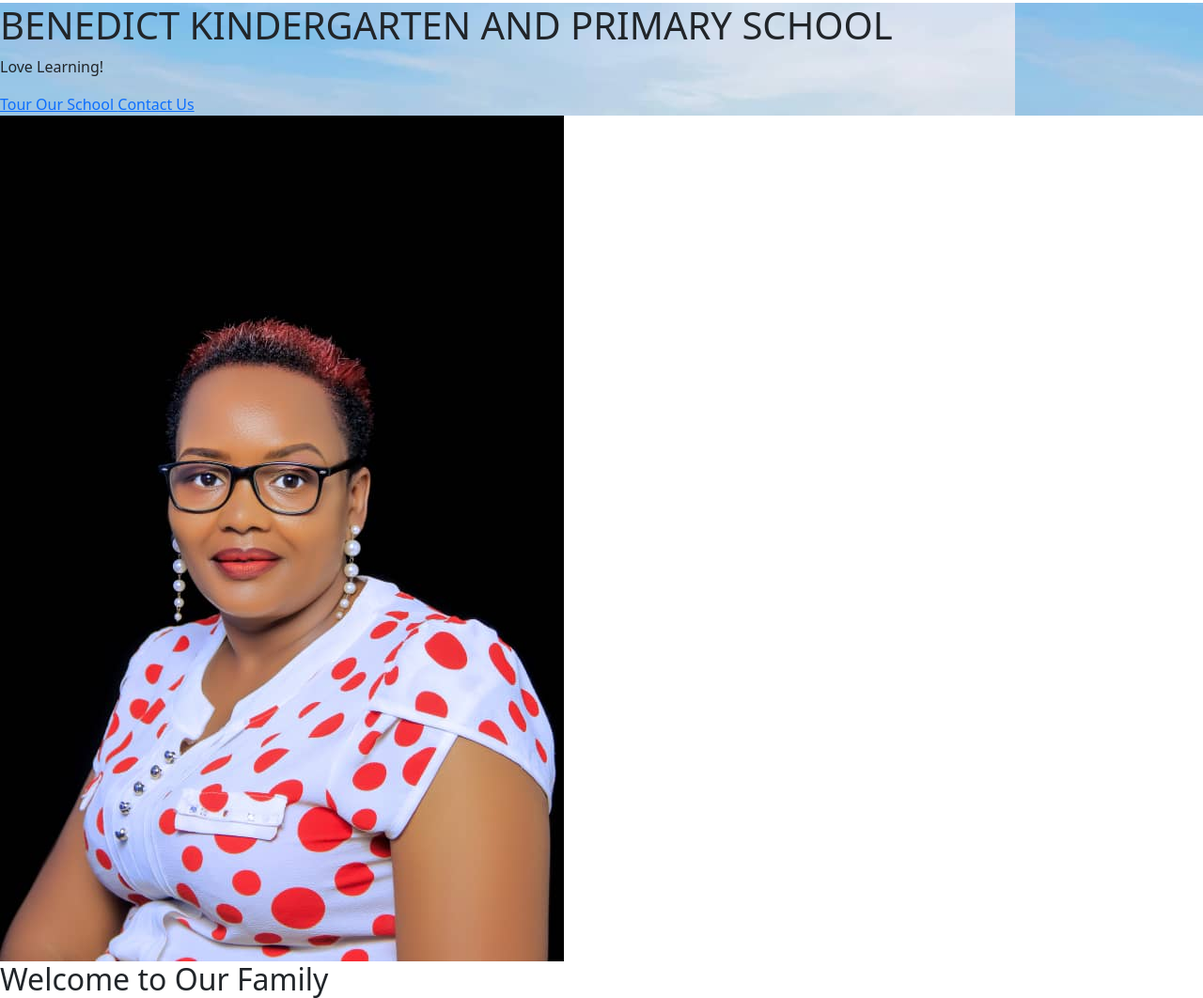
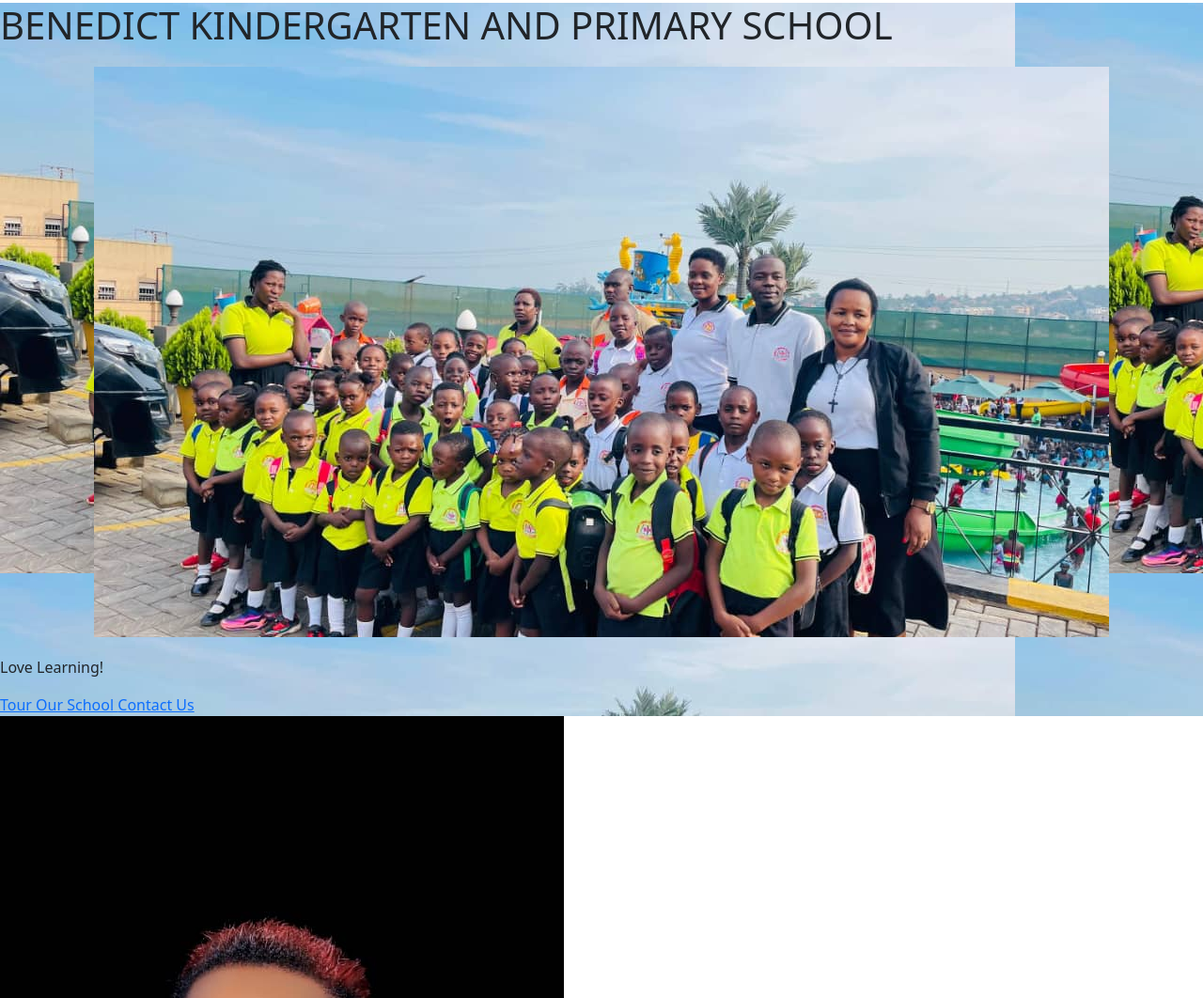
Before and after one commit to Doneddie/Benedict-School, a Django app: page / in a window 1280 px wide. Shown: the part 267-1329 px from the top of the page at 94% size. Run offline with Django 5.2, Linux system fonts and the light colour scheme; data comes from the database, SQL or seed files in the repository; some libraries are stand-ins or nearby versions.

Commit message:
Update home.htm

```diff
--- a/benedict/benedict_school/templates/home.html
+++ b/benedict/benedict_school/templates/home.html
@@ -12,6 +12,7 @@
     <div class="hero-overlay">
         <div class="hero-content">
             <h1 class="animate__animated animate__bounceIn">{{ school_name|default:"BENEDICT KINDERGARTEN AND PRIMARY SCHOOL" }}</h1>
+            <img src="{% static 'images/hero_picture.jpg' %}" alt="Hero Image Test" style="display: block; margin: 20px auto; max-width: 100%;">
             <p class="tagline animate__animated animate__fadeIn">{{ tagline|default:"Love Learning!" }}</p>
 
             <!-- Call to Action Buttons -->
```
